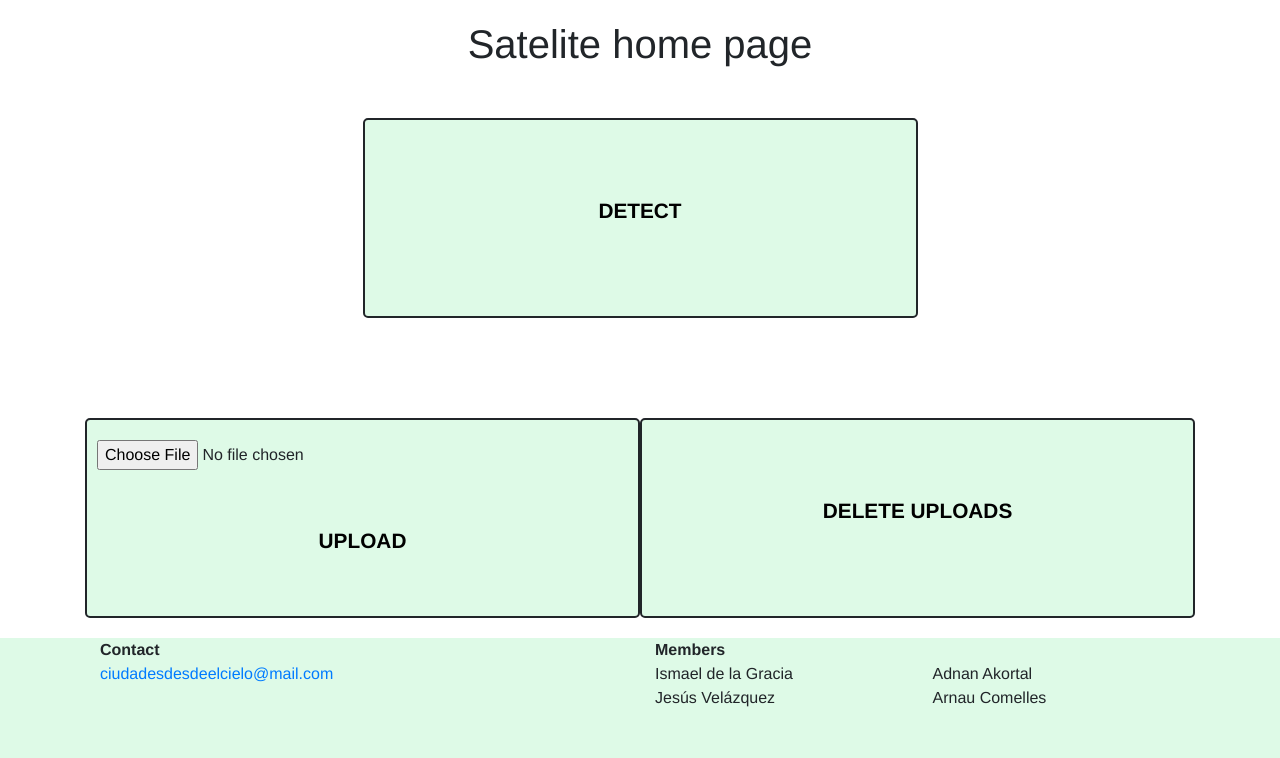
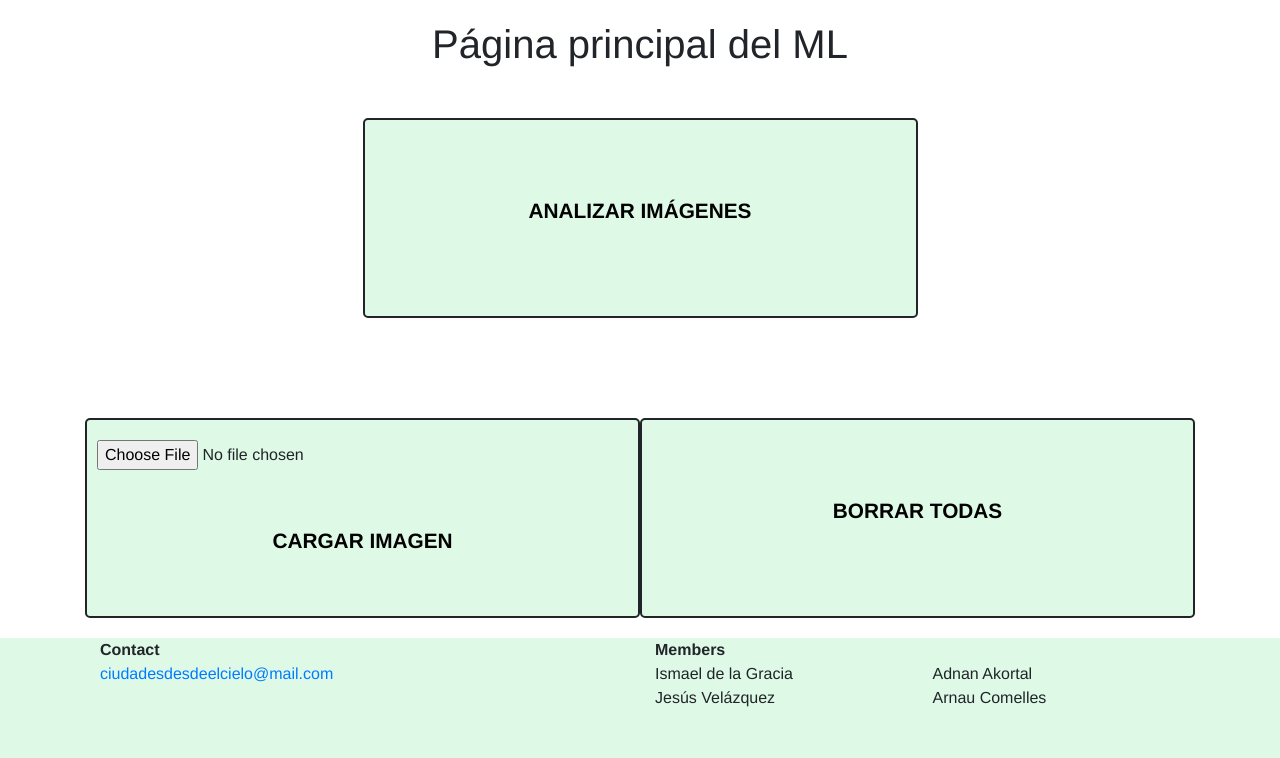
Before and after one commit to IsmaelDLG/CiudadesDesdeElCielo, a Django app: template satelite/templates/satelite/index.html in a window 1280 px wide. Shown: the part 42-800 px from the top of the page. Run offline with Django 3.2, Linux system fonts and the light colour scheme; the template is opened without the code that fills it, so the values that code supplies are empty; parts of the project's set-up code (start-up, migrations or seed data) failed here and were passed over; some libraries are stand-ins or nearby versions.

Commit message:
Final demo commits
Improved appearence of web application.

```diff
--- a/crawlers/Scrapy/settings.py
+++ b/crawlers/Scrapy/settings.py
@@ -67,7 +67,7 @@ ROBOTSTXT_OBEY = True
 # Configure item pipelines
 # See https://docs.scrapy.org/en/latest/topics/item-pipeline.html
 ITEM_PIPELINES = {
-    # 'Scrapy.WebCrawling.pipelines.JsonWriterPipeline': 300,
+    'Scrapy.WebCrawling.pipelines.JsonWriterPipeline': 300,
     'Scrapy.WebCrawling.pipelines.DatabasePipeline': 400,
 
 }
--- a/crawlers/templates/crawlers/index.html
+++ b/crawlers/templates/crawlers/index.html
@@ -1,8 +1,8 @@
 {% extends 'base.html' %}
 
 {% block content %}
-<h1>Crawlers home page</h1>
+<h1>Página principal de los Crawlers</h1>
 <form action="/crawlers/crawl">
-    <button><b>CRAWL</b></button>
+    <button><b>INICIAR</b></button>
 </form>
 {% endblock %}
--- a/crawlers/templates/crawlers/loading.html
+++ /dev/null
@@ -1 +0,0 @@
-wait...
--- a/main/static/stylesheet/stylesheet_1.css
+++ b/main/static/stylesheet/stylesheet_1.css
@@ -64,3 +64,10 @@ button:hover {
 #form2 {
     float: right;
 }
+
+results {
+    background-color: #defae7;
+    width: 75%;
+    height: 300;
+    overflow: auto;
+  }
--- a/satelite/templates/satelite/index.html
+++ b/satelite/templates/satelite/index.html
@@ -1,24 +1,23 @@
 {% extends 'base.html' %}
 
 {% block content %}
-<h1>Satelite home page</h1>
+<h1>Página principal del ML</h1>
 <form action="/satelite/detect">
-    <button><b>DETECT</b></button>
+    <button><b>ANALIZAR IMÁGENES</b></button>
 </form>
 
 <div>
   <form id="form1" method="post" action="/satelite/upload" enctype="multipart/form-data">
     {% csrf_token %}
     <input type="file" name="files">
-    <button type="submit"><b>UPLOAD</b></button>
+    <button type="submit"><b>CARGAR IMAGEN</b></button>
   </form>
   <form id="form2" action="/satelite/delete">
-    <button><b>DELETE UPLOADS</b></button>
+    <button><b>BORRAR TODAS</b></button>
 </form>
 </div>
 
-
   {% for file in sources %}
-    <p>File uploaded at: {{ file }}</a></p>
+    <p>Imagen: {{ file }}</a></p>
   {% endfor %}
 {% endblock %}
--- a/stats/templates/stats/index.html
+++ b/stats/templates/stats/index.html
@@ -1,7 +1,7 @@
 {% extends 'base.html' %}
 
 {% block content %}
-<h1>Stats home page</h1>
+<h1>Página principal de Resultados</h1>
 
 <iframe width="100%" height="750" src="https://datastudio.google.com/embed/reporting/bf8db1dc-1984-4ad5-b782-972285bb49c1/page/xPjTB" frameborder="0" style="border:0" allowfullscreen></iframe>
 {% endblock %}
```
Also changed, not shown: crawlers/Scrapy/WebCrawling/pipelines.py (+22 -12 lines), crawlers/templates/crawlers/results.html (+7 -2 lines), crawlers/views.py (+6 -1 lines), 3 other files.
